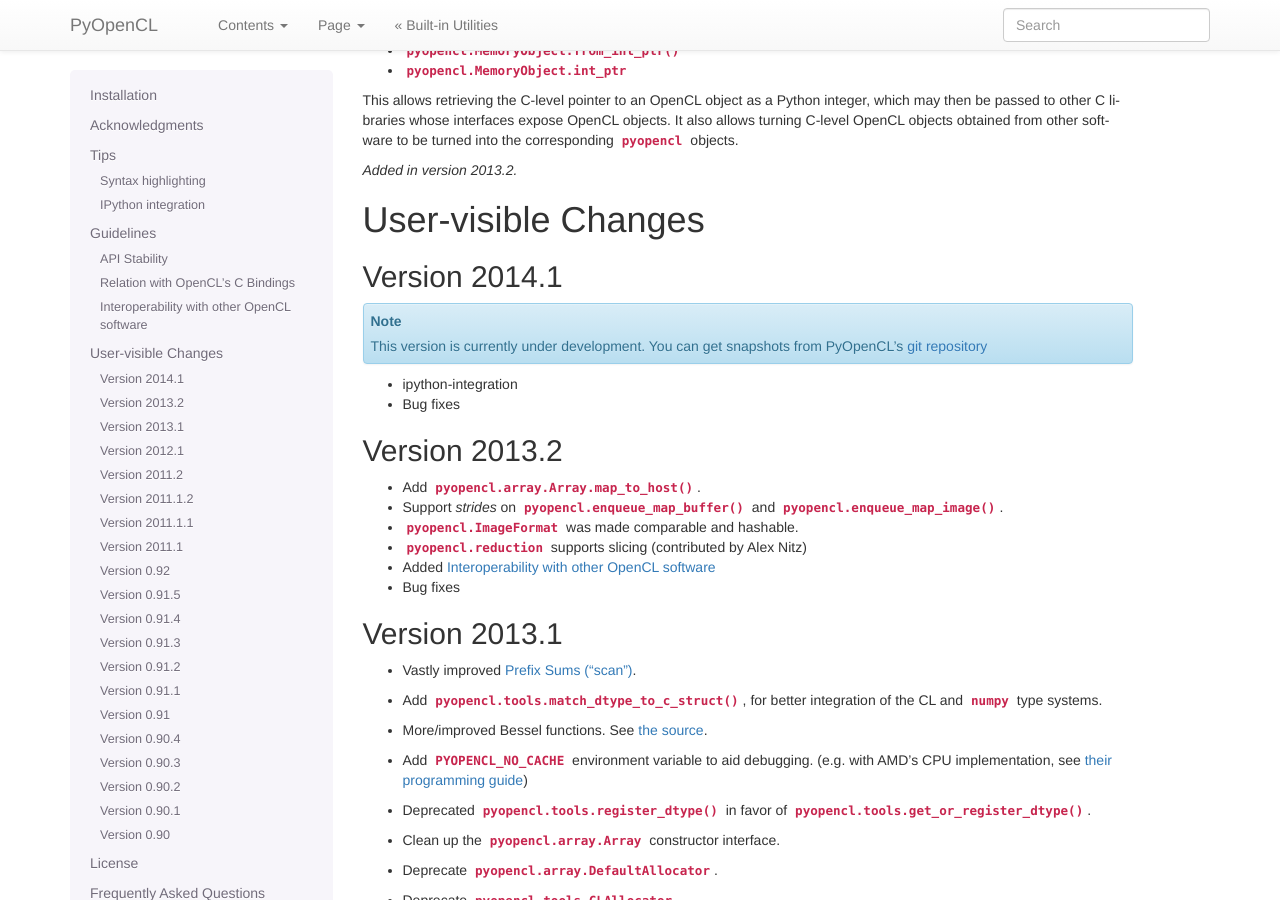
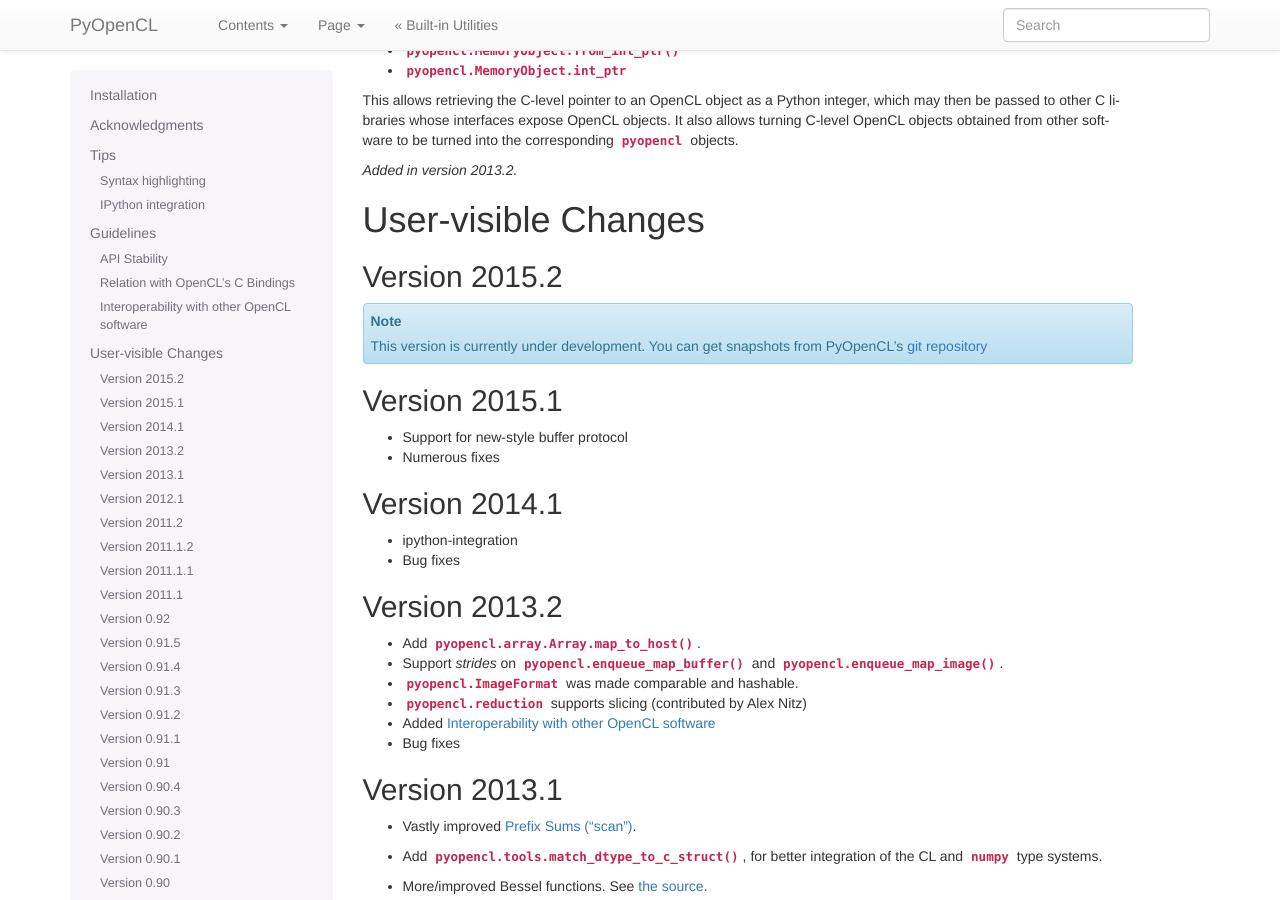
Before and after one commit to inducer/pyopencl, a Sphinx documentation site: the page built from doc/misc.rst, in a window 1280 px wide and 900 px high, scrolled down 1371 px. Built offline with Sphinx 7.4.7, drawn with Linux system fonts in a browser that asks for light colours.

Commit message:
Bump version

```diff
--- a/doc/misc.rst
+++ b/doc/misc.rst
@@ -110,12 +110,21 @@ other software to be turned into the corresponding :mod:`pyopencl` objects.
 User-visible Changes
 ====================
 
-Version 2014.1
+Version 2015.2
 --------------
 .. note::
 
     This version is currently under development. You can get snapshots from
     PyOpenCL's `git repository <https://github.com/pyopencl/pyopencl>`_
+
+Version 2015.1
+--------------
+
+* Support for new-style buffer protocol
+* Numerous fixes
+
+Version 2014.1
+--------------
 
 * :ref:`ipython-integration`
 * Bug fixes
--- a/pyopencl/version.py
+++ b/pyopencl/version.py
@@ -1,3 +1,3 @@
-VERSION = (2014, 1)
+VERSION = (2015, 1)
 VERSION_STATUS = ""
 VERSION_TEXT = ".".join(str(x) for x in VERSION) + VERSION_STATUS
```
